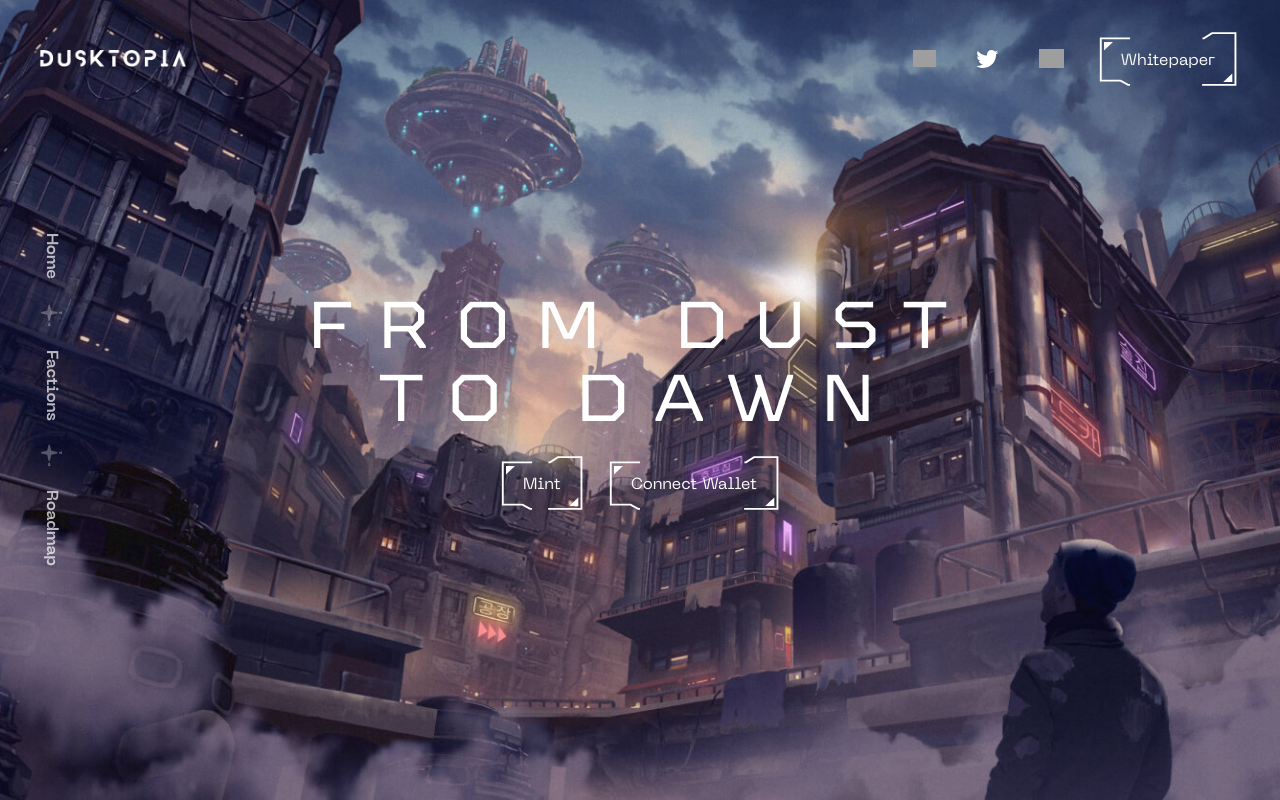
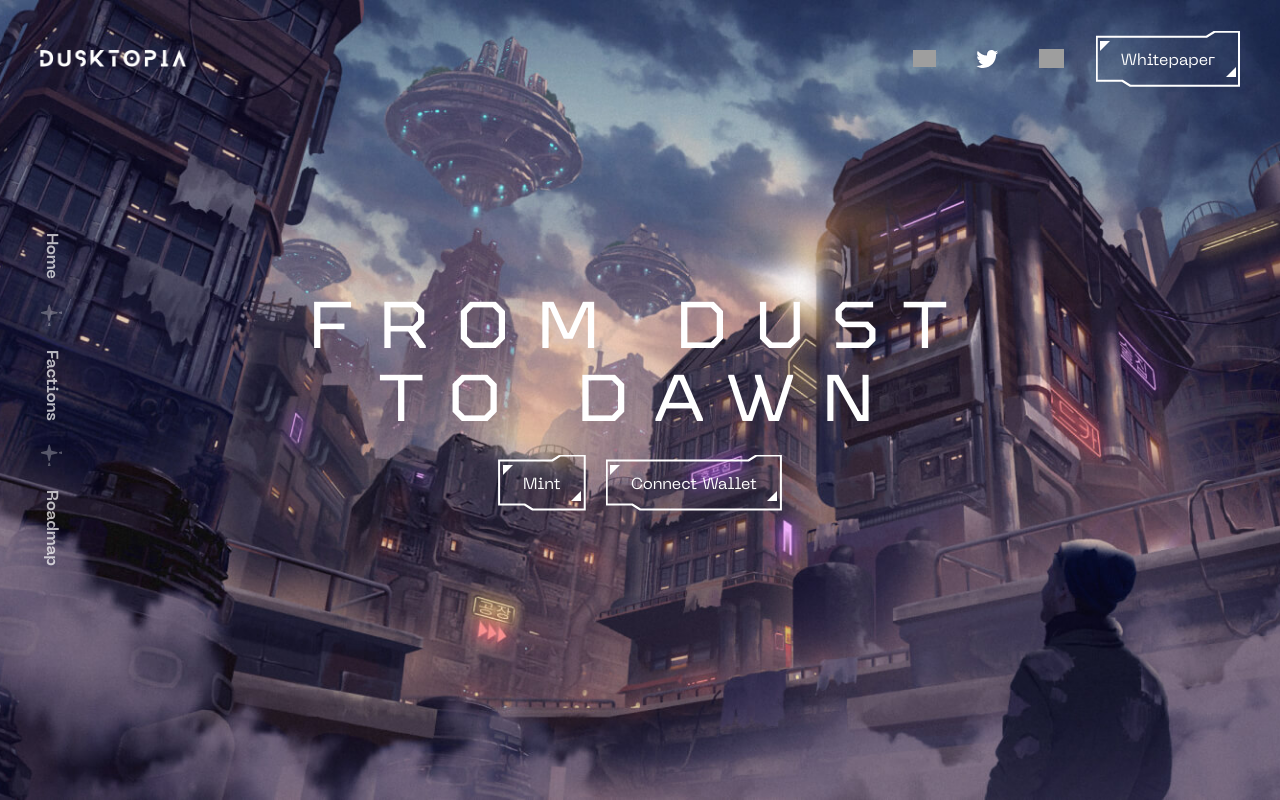
Before and after one commit to bumlu/space-sidee, a Next.js app: page / in a window 1280 px wide. Shown: the top 800 px of the page. Built offline with nearby package versions, Linux system fonts and the light colour scheme; grey boxes are pictures that could not be loaded.

Commit message:
button fix

```diff
--- a/components/Button/index.tsx
+++ b/components/Button/index.tsx
@@ -1,41 +1,24 @@
 import Link from "next/link";
-import { Children, ReactNode } from "react";
+import { ReactNode } from "react";
+import cl from "classnames";
 import styles from "./style.module.scss";
 
 interface ButtonProps {
   onClick: () => void;
   children: ReactNode;
+  className: string;
 }
 
-export const Button: React.FC<ButtonProps> = ({ onClick, children }) => {
+export const Button: React.FC<ButtonProps> = ({
+  onClick,
+  children,
+  className,
+}) => {
   return (
-    <button className={styles.button} onClick={onClick}>
+    <button className={cl(styles.button, className)} onClick={onClick}>
       <span className={styles.buttonText}>{children}</span>
-      <svg
-        xmlns="http://www.w3.org/2000/svg"
-        viewBox="0 0 35.83 59"
-        className={styles.buttonBorderLeft}
-      >
-        <path
-          className={styles.buttonLine}
-          d="M36,56.75h-2.19s-8-4.5-8-4.5H5.04V7.75h30.95"
-        />
-        <path
-          className={styles.buttonArrow}
-          d="M17.92,11.53l-9.5,9V11.53h9.5Z"
-        />
-      </svg>
-      <svg
-        xmlns="http://www.w3.org/2000/svg"
-        viewBox="0 0 39.92 59"
-        className={styles.buttonBorderRight}
-      >
-        <path
-          className={styles.buttonLine}
-          d="M.42,7.76h1.63L10.55,2.26h24.71V56.76H.13"
-        />
-        <path className={styles.buttonArrow} d="M22.42,53.76l9.5-9v9h-9.5Z" />
-      </svg>
+      <span className={styles.buttonAngleLeft} />
+      <span className={styles.buttonAngleRight} />
     </button>
   );
 };
--- a/components/Button/style.module.scss
+++ b/components/Button/style.module.scss
@@ -1,9 +1,13 @@
+$size-height: 0.3571rem;
+$size-top: 1.8571rem;
+$size-bottom: 2.4286rem;
+$size-border: 2px;
+
 .button {
   border: none;
   box-shadow: none;
   font: 1.1429rem/1rem "NeueMachina", sans-serif;
   background: none;
-  box-shadow: none;
   color: white;
   padding: 1.4286rem 1.7857rem 1.1429rem;
   transition: all 0.3s;
@@ -11,60 +15,102 @@
   position: relative;
   height: 4rem;
 
+  &Text {
+    position: relative;
+    z-index: 2;
+  }
+
+  &:hover {
+    &::after {
+      background: white;
+    }
+    .buttonText {
+      color: black;
+    }
+    .buttonAngleLeft {
+      border-top-color: black;
+    }
+
+    .buttonAngleRight {
+      border-bottom-color: black;
+    }
+  }
+  &::before {
+    content: "";
+    position: absolute;
+    top: 0;
+    left: 0;
+    display: block;
+    width: 100%;
+    height: 100%;
+    z-index: 1;
+    transition: all 0.3s;
+    clip-path: polygon(
+      0 $size-height,
+      calc(100% - $size-bottom) $size-height,
+      calc(100% - $size-top) 0,
+      100% 0,
+      100% 100%,
+      $size-bottom 100%,
+      $size-top calc(100% - $size-height),
+      0 calc(100% - $size-height),
+      0 calc(100% - $size-border - $size-height),
+      calc($size-top + 1px) calc(100% - $size-border - $size-height),
+      calc($size-bottom + 1px) calc(100% - $size-border),
+      calc(100% - $size-border) calc(100% - $size-border),
+      calc(100% - $size-border) $size-border,
+      calc(100% - $size-top + $size-border - 1px) calc($size-border),
+      calc(100% - $size-bottom + $size-border - 1px)
+        calc($size-height + $size-border),
+      $size-border calc($size-height + $size-border),
+      $size-border calc(100% - $size-border - $size-height),
+      0 calc(100% - $size-border - $size-height)
+    );
+    background: white;
+  }
+
   &::after {
     content: "";
     position: absolute;
     top: 0;
-    left: 2.4286rem;
-    height: 4rem;
-    width: calc(100% - 2.4286rem - 2.6429rem);
+    left: 0;
+    right: 0;
+    bottom: 0;
+    display: block;
+    z-index: 0;
+    transition: all 0.3s;
+    clip-path: polygon(
+      0 $size-height,
+      calc(100% - $size-bottom) $size-height,
+      calc(100% - $size-top) 0,
+      100% 0,
+      100% 100%,
+      $size-bottom 100%,
+      $size-top calc(100% - $size-height),
+      0 calc(100% - $size-height)
+    );
+  }
+  &AngleLeft {
+    position: absolute;
+    top: 10px;
+    left: 4.5px;
+    width: 0;
+    height: 0;
+    z-index: 1;
+    border-top: 10px solid white;
+    border-right: 10px solid transparent;
+    transition: all 0.3s;
   }
 
-  &:hover {
-    color: black;
-
-    .buttonArrow {
-      fill: black;
-    }
-
-    .buttonLine {
-      fill: white;
-      stroke: black;
-    }
-  }
-
-  &Border {
-    &Left {
-      position: absolute;
-      z-index: 0;
-      top: 0;
-      left: 0;
-      height: 4rem;
-    }
-
-    &Right {
-      position: absolute;
-      z-index: 0;
-      right: 0;
-      top: 0;
-      height: 4rem;
-    }
-  }
-
-  &Text {
-    position: relative;
+  &AngleRight {
+    position: absolute;
+    bottom: 10px;
+    right: 4.5px;
+    width: 0;
+    height: 0;
     z-index: 1;
-  }
-
-  &Arrow {
+    border-bottom: 10px solid white;
+    border-left: 10px solid transparent;
     transition: all 0.3s;
-    fill: #fff;
-  }
-
-  &Line {
-    transition: all 0.3s;
-    fill: none;
-    stroke: #fff;
-    stroke-width: 2px;
   }
 }
```
